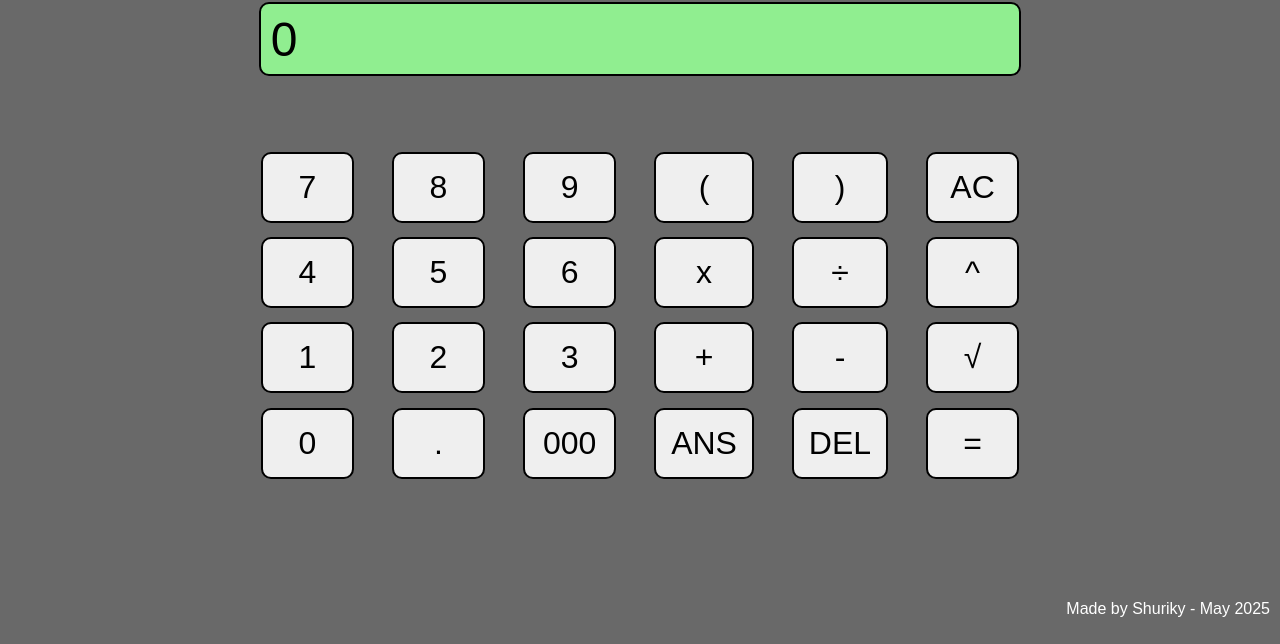
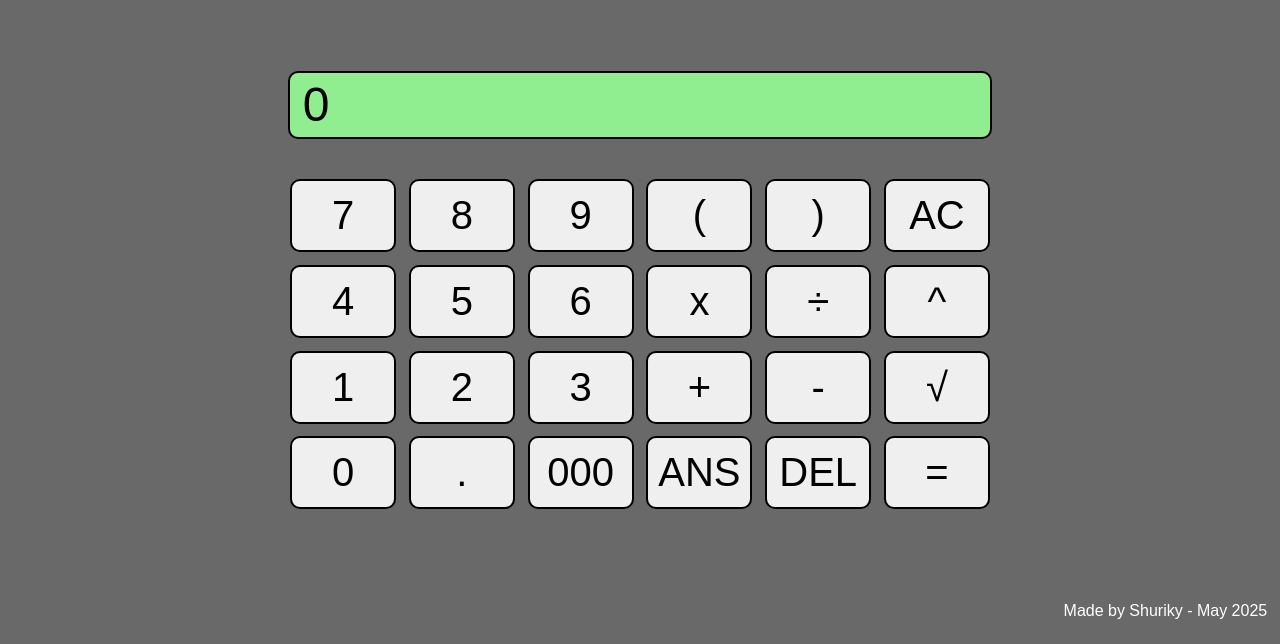
Before and after one commit to Shuriky/calculator, a plain HTML site: page index.html in a window 1280 px wide. Shown: the part 156-800 px from the top of the page. Drawn offline with nearby package versions, Linux system fonts and the light colour scheme.

Commit message:
make contents auto rescale depend on device's screen size

```diff
--- a/style.css
+++ b/style.css
@@ -14,19 +14,20 @@ body {
     background-color:var(--background-color);
     display: flex;
     flex-direction: column;
+    min-height: 100vh;
+    margin: 0;
 }
 
 .heading {
     display: flex;
     justify-content: space-between;
     align-items: center;
-    padding-left: 100px;
-    padding-right: 50px;
+    padding: 2vw 4vw;
 }
 
 .casio {
     color: var(--main-color);
-    font-size: 50px;
+    font-size: clamp(2rem, 5vw, 4rem);
 }
 
 .classwiz {
@@ -36,24 +37,24 @@ body {
 .calculator {
     display: flex;
     justify-content: center;
+    flex-grow: 1;
 }
 
 .contents {
     display: flex;
     flex-direction: column;
-    justify-content: center;
+    justify-content: flex-start;
     align-items: center;
-    padding-top: 2%;
-    width: 60%;
+    padding-top: 2vh;
+    width: 90vw;
+    max-width: 700px;
 }
 
 .display {
     background-color: var(--screen-color);
     width: 100%;
-    height: 70px;
-    border-width: 2px;
-    border-style: solid;
-    border-color: black;
+    height: clamp(60px, 8vh, 100px);
+    border: 2px solid black;
     border-radius: 10px;
     display: flex;
     justify-content: flex-start;
@@ -62,39 +63,40 @@ body {
 }
 
 .output {
-    font-size: 48px;
-    margin-left: 10px;
+    font-size: clamp(1.5rem, 5vw, 3rem);
+    margin-left: 1vw;
+    word-wrap: break-word;
+    word-break: break-all;
 }
 
 .buttons {
     width: 100%;
-    padding-top: 10%;
+    margin-top: 5vh;
     display: grid;
     grid-template-columns: repeat(6, 1fr);
-    gap: 5%;
+    gap: 1vw;
 
 }
 
 .cal-button {
-    font-size: 32px;
-    padding: 15px;
+    font-size: clamp(1.25rem, 4vw, 2.5rem);
+    padding: 1.5vh 0;
     box-sizing: border-box;
-    border-width: 2px;
-    border-style: solid;
-    border-color: black;
+    border: 2px solid black;
     border-radius: 10px;
+    width: 100%;
 }
 
 .trademark {
     position: fixed;
-    bottom: 10px;
-    right: 10px;
+    bottom: 1vh;
+    right: 1vw;
     display: flex;
     justify-content: end;
     align-items: end;
 }
 
 .shuriky {
+    font-size: clamp(0.75rem, 1.5vw, 1rem);
     color: var(--main-color);
-    font-size: 16px;
 }
```
